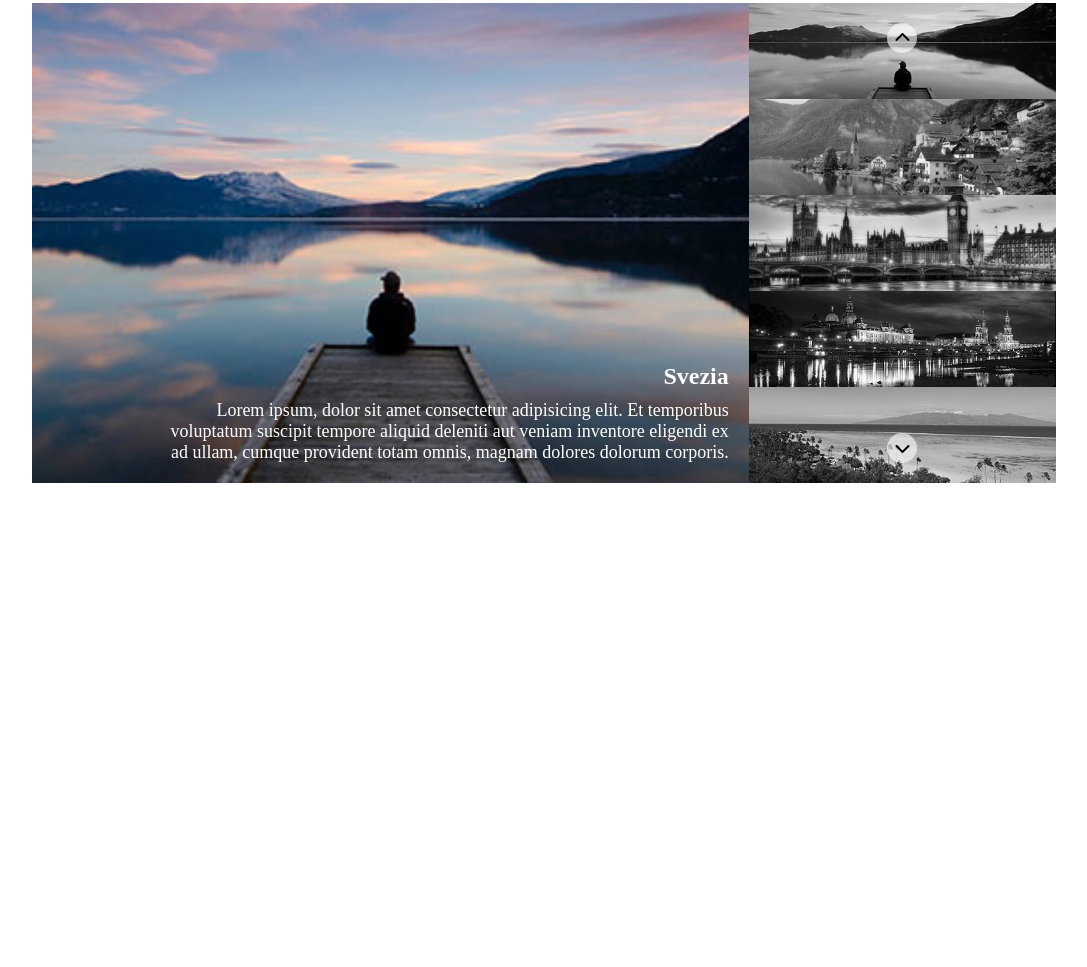
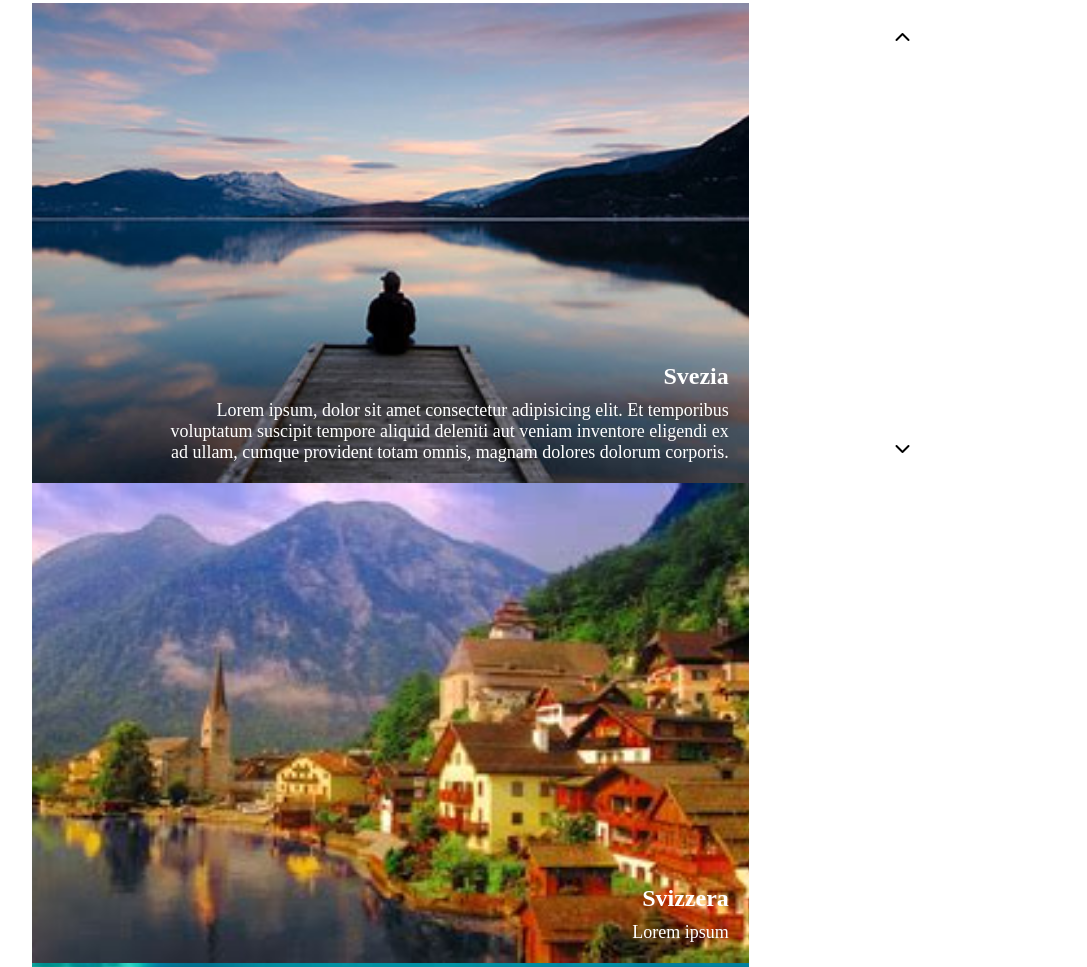
Before and after one commit to giuseppesiciliano/-js-array-carousel, a plain HTML site: page Milestone 2/index.html in a window 1280 px wide. Shown: the part 157-1124 px from the top of the page, without its empty margins (96-1183 px from the left). Before the commit the page ends 800 px from the top, so only its background shows below. Drawn offline with Linux system fonts and the light colour scheme.

Commit message:
Milestone 2

```diff
--- a/Milestone 2/index.html
+++ b/Milestone 2/index.html
@@ -19,54 +19,22 @@
             <!-- Image Container -->
             <div class="image-container">
 
-                <div class="single-image active">
+                <!-- <div class="single-image active">
                     <img src="img/01.jpg" alt="Img 1">
 
                     <div class="text">
                         <h2>Svezia</h2>
                         <p>Lorem ipsum, dolor sit amet consectetur adipisicing elit. Et temporibus voluptatum suscipit tempore aliquid deleniti aut veniam inventore eligendi ex ad ullam, cumque provident totam omnis, magnam dolores dolorum corporis.</p>
                     </div>
-                </div>
-
-                <div class="single-image">
-                    <img src="img/02.jpg" alt="Img 2">
-                </div>
-
-                <div class="single-image">
-                    <img src="img/03.jpg" alt="Img 3">
-                </div>
-
-                <div class="single-image">
-                    <img src="img/04.jpg" alt="Img 4">
-                </div>
-
-                <div class="single-image">
-                    <img src="img/05.jpg" alt="Img 5">
-                </div>
+                </div> -->
             </div>
 
             <!-- Thumbs -->
             <div class="thumbs">
 
-                <div class="single-thumbs">
+                <!-- <div class="single-thumbs">
                     <img src="img/01.jpg" alt="Img thumbs 1">
-                </div>
-
-                <div class="single-thumbs">
-                    <img src="img/02.jpg" alt="Img thumbs 2">
-                </div>
-
-                <div class="single-thumbs">
-                    <img src="img/03.jpg" alt="Img thumbs 3">
-                </div>
-
-                <div class="single-thumbs">
-                    <img src="img/04.jpg" alt="Img thumbs 4">
-                </div>
-
-                <div class="single-thumbs">
-                    <img src="img/05.jpg" alt="Img thumbs 5">
-                </div>
+                </div> -->
 
                 <div class="arrow up">
                     <i class="fa-solid fa-chevron-up"></i>
--- a/Milestone 2/js/script.js
+++ b/Milestone 2/js/script.js
@@ -21,3 +21,35 @@ const text = [
     'Lorem ipsum, dolor sit amet consectetur adipisicing elit. Et temporibus voluptatum suscipit tempore aliquid deleniti aut veniam inventore eligendi ex ad ullam,',
     'Et temporibus voluptatum suscipit tempore aliquid deleniti aut veniam inventore eligendi ex ad ullam,',
 ]
+
+
+const imageContainer = document.querySelector('.image-container');
+const thumbs = document.querySelector('.thumbs');
+
+// Per ogni elemento di ITEMS popolo IMAGE-CONTAINER
+for (let i = 0; i < items.length; i++) {
+    const thisPath = items[i];
+    const thisTitle = title[i];
+    const thisText = text[i];
+
+    // Inserire le immagini
+    const newImage = `
+    <div class="single-image active">
+        <img src="${thisPath}" alt="${i}">
+
+        <div class="text">
+            <h2>${thisTitle}</h2>
+            <p>${thisText}</p>
+        </div>
+    </div>
+    `;
+
+    imageContainer.innerHTML += newImage;
+
+    // Inserire i thumbs
+    const newThumbs = `
+    <div class="single-thumbs">
+        <img src="img/01.jpg" alt="Img thumbs 1">
+    </div>
+    `;
+}
```
